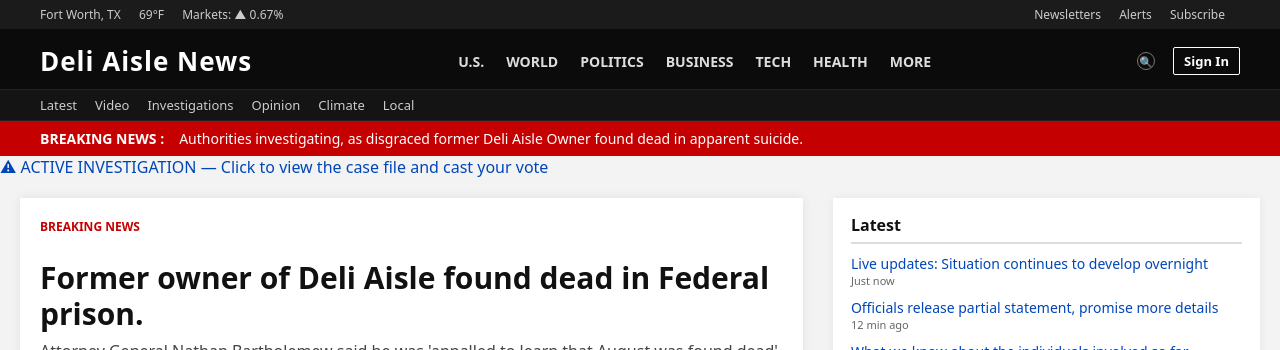
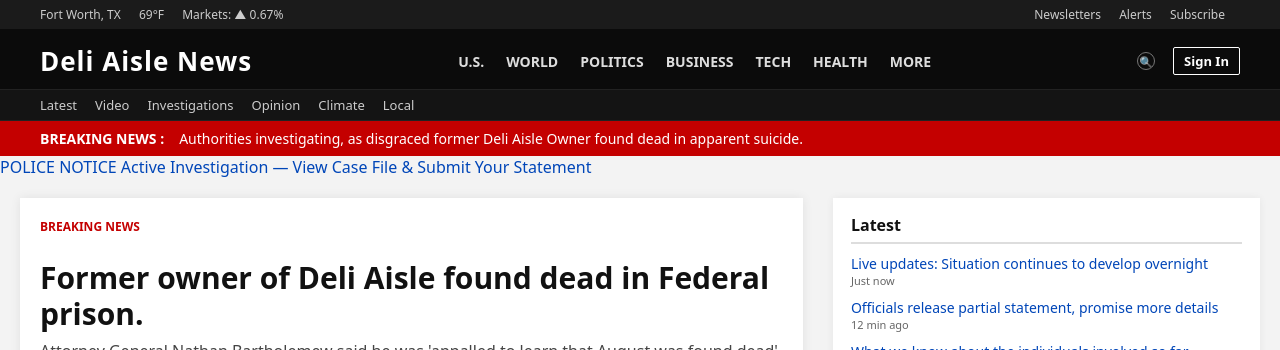
Before and after one commit to NotAnIronman/ARG, a Jekyll site: the page built from pages/Test.html, in a window 1280 px wide and 900 px high. Shown: the top 350 px of the window. Built offline with Jekyll 4.4.1, drawn with Linux system fonts in a browser that asks for light colours.

Commit message:
Update default.html

```diff
--- a/_layouts/default.html
+++ b/_layouts/default.html
@@ -20,8 +20,9 @@
 {% endif %}
 
 {% if page.show_banner %}
-<a href="{{ '/pages/WhoDidIt.html' | relative_url }}" class="sitewide-banner">
-    ⚠ ACTIVE INVESTIGATION — Click to view the case file and cast your vote
+<a href="{{ '/pages/WhoDidIt.html' | relative_url }}" class="casefile-banner">
+    <span class="cf-badge">POLICE NOTICE</span>
+    <span class="cf-text">Active Investigation — View Case File & Submit Your Statement</span>
 </a>
 {% endif %}
 
```
